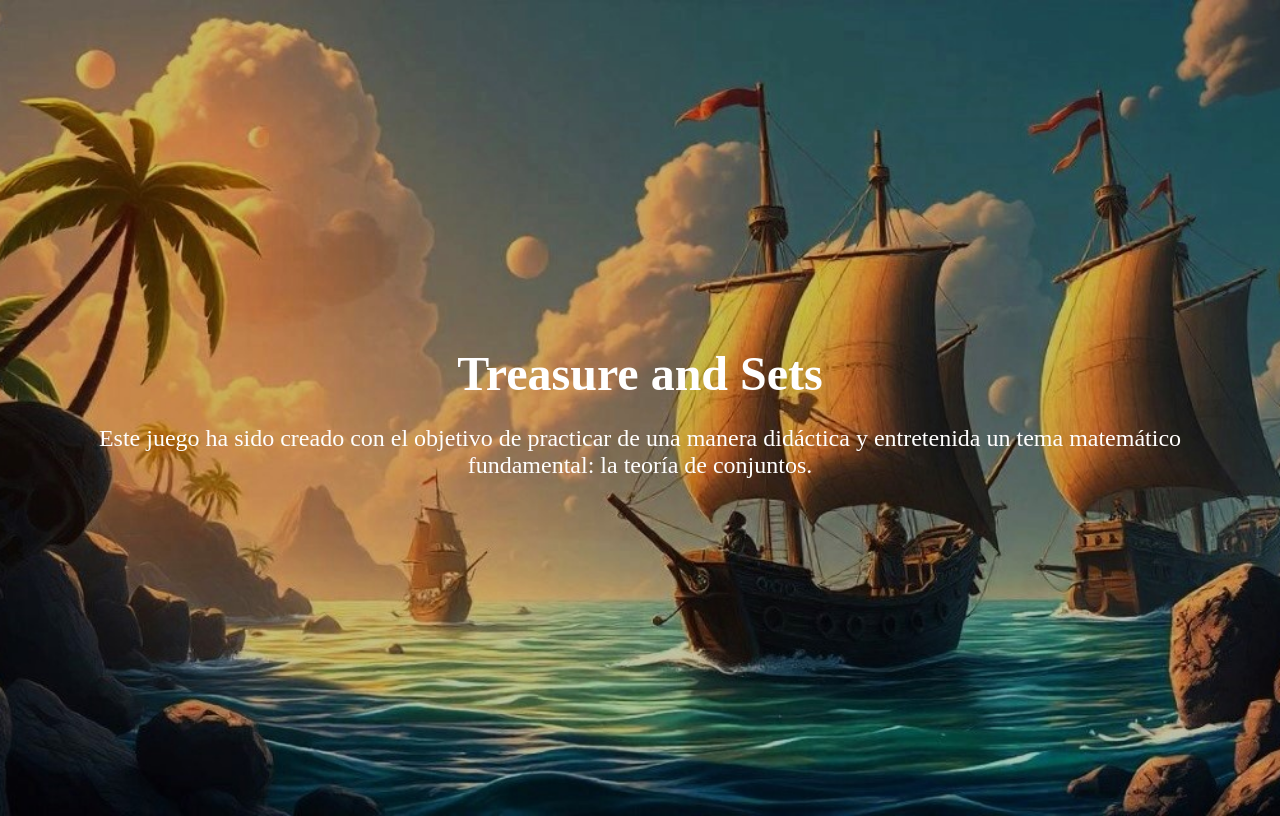
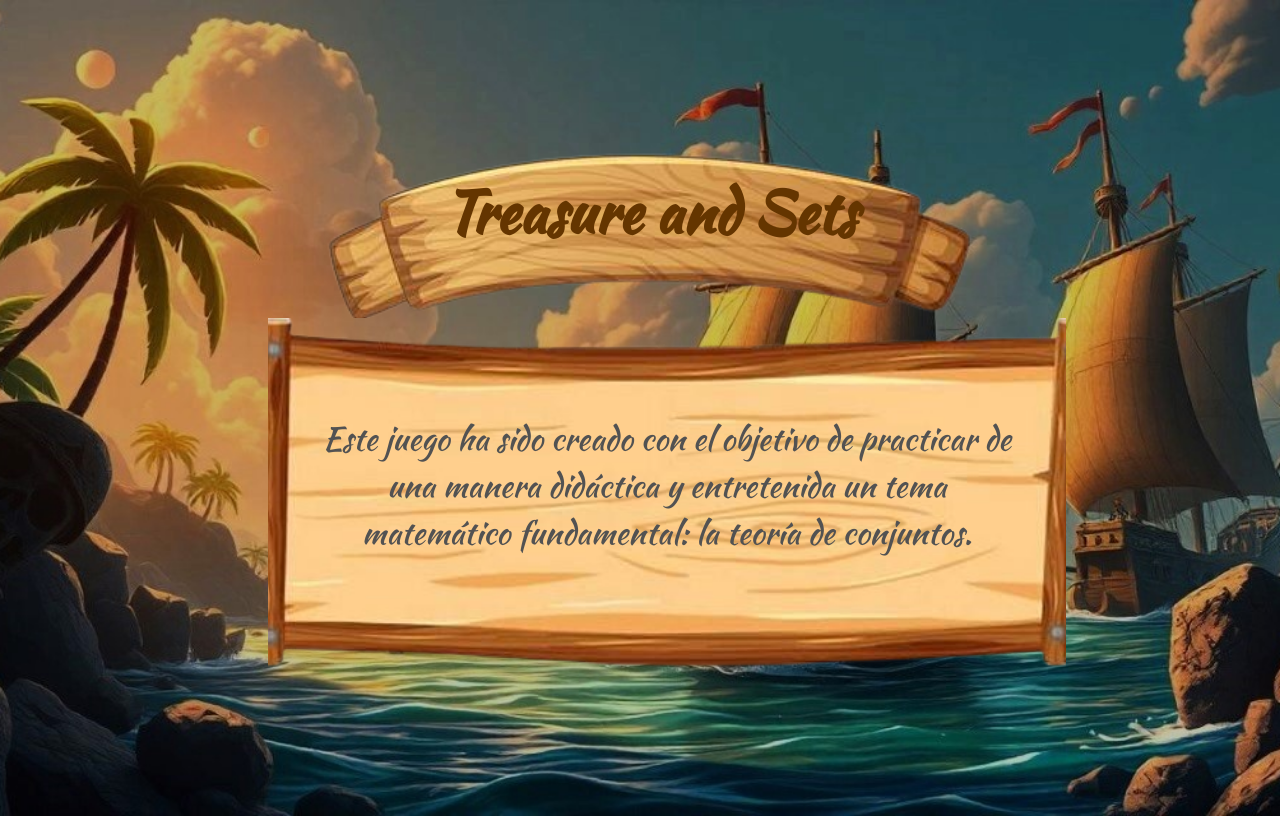
Before and after one commit to MasacradorM/juegoConjuntos, a PHP site: page /letrero.html in a window 1280 px wide. Run offline with PHP 8.4, Linux system fonts and the light colour scheme.

Commit message:
arreglar la seccion de letrero

```diff
--- a/css/letrero.css
+++ b/css/letrero.css
@@ -9,17 +9,43 @@ body {
     color: #fff;
 }
 
-  .container {
+  .contenedor {
     text-align: center;
-    color: white;
+
     padding: 50px;
   }
 
+  .titulo{
+    padding: 10px;
+    background-image: url('../img/imagenTitulo.png');
+    background-size: cover;
+    background-position: center;
+    text-align: center;
+    justify-content: center;
+    width: 60%;
+    height: 150px;
+    margin-left: 20%;
+  }
   .title {
-    font-size: 48px;
-    margin-bottom: 20px;
+    font-size: 58px;
+    margin-top: 12px;
+    color: #643500;
+
+  }
+  .texto{
+    padding: 50px;
+    background-image: url('../img/fondo-texto.png');
+    background-size: cover;
+    background-position: center;
+    text-align: center;
+    justify-content: center;
+    width: 60%;
+    height: 250px;
+    margin-left: 18%;
   }
 
   .description {
-    font-size: 24px;
+    margin-top: 47px;
+    font-size: 32px;
+    color: rgb(82, 82, 82);
   }
--- a/index.html
+++ b/index.html
@@ -8,7 +8,7 @@
     <link href="https://stackpath.bootstrapcdn.com/bootstrap/4.5.2/css/bootstrap.min.css" rel="stylesheet">
      <!--Tipo de letra-->
      <link href='https://fonts.googleapis.com/css?family=Kaushan Script' rel='stylesheet'>
-    <!-- Custom CSS -->
+    <!--CSS Propio -->
     <link rel="stylesheet" href="css/estilos.css">
 </head>
 <body>
--- a/letrero.html
+++ b/letrero.html
@@ -3,13 +3,20 @@
 <head>
     <meta charset="UTF-8">
     <meta name="viewport" content="width=device-width, initial-scale=1.0">
+    <!--Tipo de letra-->
+    <link href='https://fonts.googleapis.com/css?family=Kaushan Script' rel='stylesheet'>
+    <!--CSS Propio -->
     <link rel="stylesheet" href="css/letrero.css">
     <title>Document</title>
 </head>
 <body>
-    <div class="container">
-      <h1 class="title">Treasure and Sets</h1>
-      <p class="description">Este juego ha sido creado con el objetivo de practicar de una manera didáctica y entretenida un tema matemático fundamental: la teoría de conjuntos.</p>
+    <div style="font-family: 'Kaushan Script';" class="contenedor">
+      <div class="titulo">
+        <h1 class="title">Treasure and Sets</h1>
+      </div>
+      <div class="texto">
+        <p class="description">Este juego ha sido creado con el objetivo de practicar de una manera didáctica y entretenida un tema matemático fundamental: la teoría de conjuntos.</p>
+      </div>
     </div>
   </body>
 </html>
```
Also changed, not shown: img/fondo-texto.png (renamed from img/ydhrfP-removebg-preview.png), img/imagenTitulo.png (added).
